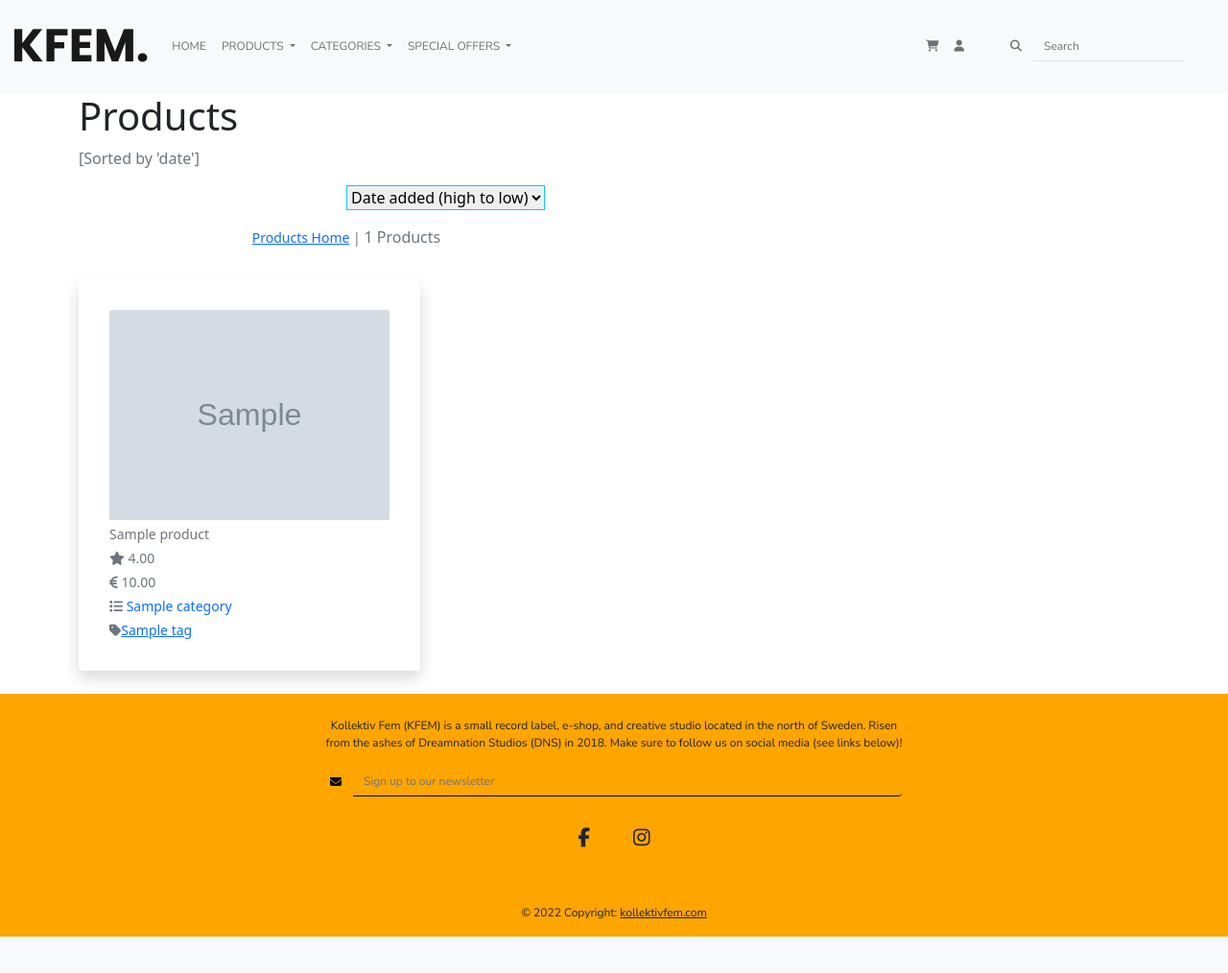
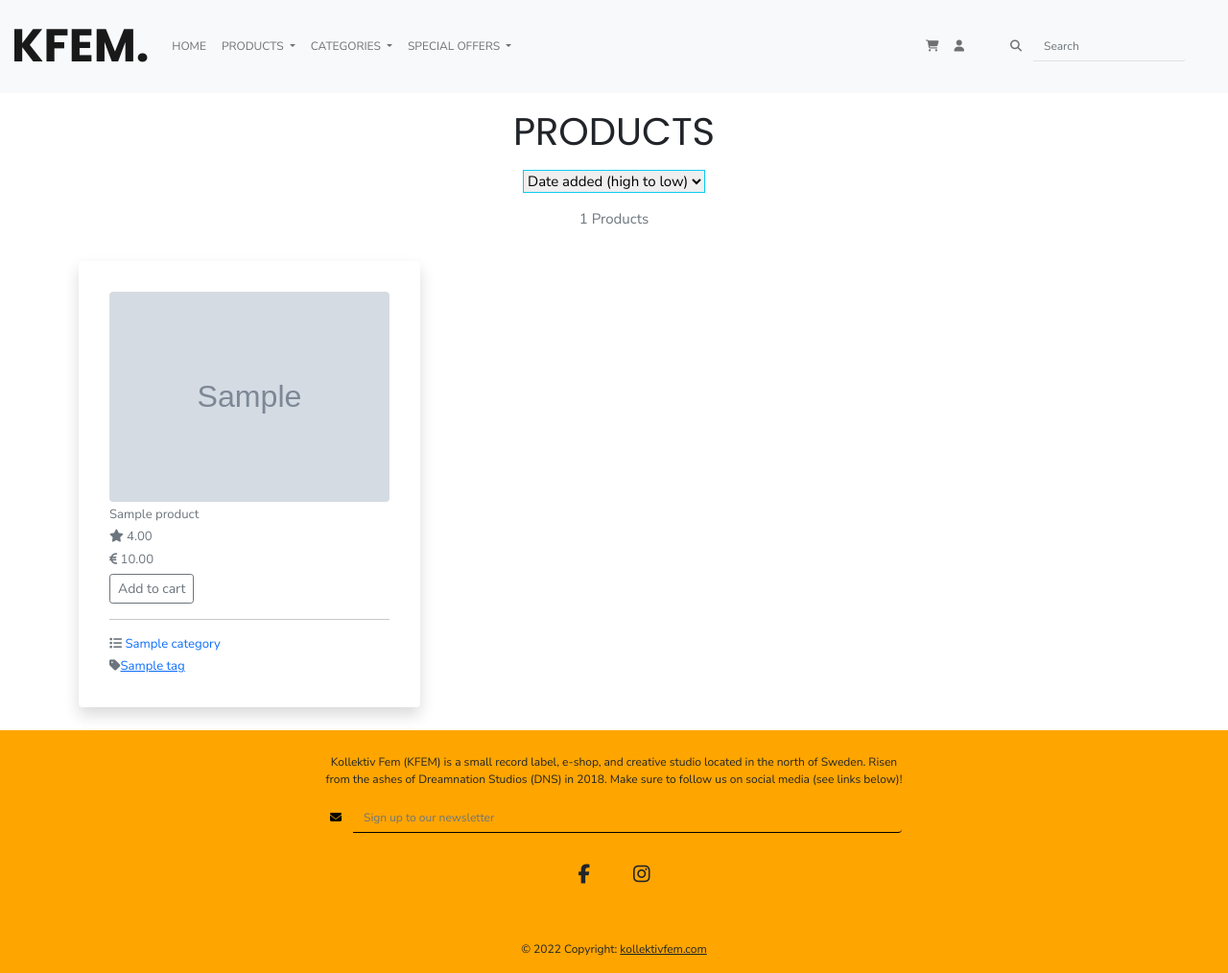
Before and after one commit to worldofmarcus/project-portfolio-5, a Django app: page /products/?sort=date&direction=desc in a window 1280 px wide. Shown: the part 49-1063 px from the top of the page at 96% size. Before the commit the page ends 1025 px from the top, so only its background shows below. Run offline with Django 3.2, Linux system fonts and the light colour scheme; tables that the repository leaves empty hold one stand-in row (values such as "Sample post"); grey boxes marked "Sample" are stand-in pictures; some libraries are stand-ins or nearby versions.

Commit message:
Add css styling to products.html and add modal to product_details.html

```diff
--- a/products/models.py
+++ b/products/models.py
@@ -35,7 +35,7 @@ class Product(models.Model):
     price = models.DecimalField(max_digits=6, decimal_places=2)
     tags = models.ManyToManyField(Tag)
     description = models.TextField()
-    rating = models.DecimalField(max_digits=6, decimal_places=2, null=True)
+    rating = models.DecimalField(max_digits=6, decimal_places=2, blank=True, null=True)
     sku = models.CharField(max_length=254, null=True, blank=True)
     image_url = models.URLField(max_length=1024, null=True, blank=True)
     product_size = models.BooleanField(default=False, null=True, blank=True)
--- a/products/templates/products/products.html
+++ b/products/templates/products/products.html
@@ -4,21 +4,18 @@
 {% block content %}
 
 <div class="container flex-grow-1">
-    <div>
-        <h1>Products</h1>
-        {% if sort or not sort %}
-        <p class="text-muted">[Sorted by '{{ sort }}']</p>
-        {% elif sort or not sort and category %}
-        <p class="text-muted">[Sorted by '{{ sort }}']</p>
-        {% endif %}
-        {% for category in current_categories %}
-        <p class="text-muted">{{ category.view_name }}</p>
-        <br>
-        {% endfor %}
+    <div class="text-center">
+        <h1 class="mt-3">Products</h1>
+
+        {% if category %}
+        <p class=body-text>
+            {% for category in current_categories %}<i class=" fa-solid fa-list mr-1"></i> {{ category.view_name }}
+            {% endfor %}
+            {% endif  %}
+        </p>
     </div>
-
-    <div class="col-12 col-md-6 my-auto order-md-last d-flex justify-content-center justify-content-md-end">
-        <div class="sort-select-wrapper w-50">
+    <div class="body-text">
+        <div class="dropdown text-center">
             <select id="sort-selector"
                 class="custom-select custom-select-sm rounded-0 border border-{% if current_sorting != 'None_None' %}info{% else %}black{% endif %}">
                 <option value="reset" {% if current_sorting == 'None_None' %}selected{% endif %}>Sort by...</option>
@@ -41,11 +38,8 @@
             </select>
         </div>
     </div>
-    <div class="col-12 col-md-6 order-md-first">
-        <p class="text-muted mt-3 text-center text-md-left">
-            {% if search_term or current_categories or current_sorting != 'None_None' %}
-            <span class="small"><a href="{% url 'list_all_products' %}">Products Home</a> | </span>
-            {% endif %}
+    <div>
+        <p class="text-muted mt-3 text-center body-text">
             {{ product_list|length }} Products{% if search_term %} found for
             <strong>"{{ search_term }}"</strong>{% endif %}
         </p>
@@ -56,9 +50,9 @@
             <div class="row">
                 {% for product in product_list %}
                 <div class="col-lg-4 col-md-4 col-sm-12">
-                    <div class="card mb-4 border-0 shadow p-3 bg-white rounded">
+                    <div class="card mb-4 border-0 shadow p-3 bg-white rounded body-text">
                         <div class="card-body">
-                            <div class="image-container">
+                            <div class="image-container img-zoom rounded">
                                 {% if product.image %}
                                 <a href="{% url 'product_detail' product.id %}">
                                     <img class="card-img-top" src="{{ product.image.url }}" alt="{{ product.name }}">
@@ -70,9 +64,15 @@
                                 {% endif %}
                             </div>
                             <p class="mt-1 mb-1 small text-muted">{{ product.name }}</p>
+                            {% if product.rating %}
                             <p class="mb-1 small text-muted"><i class="fa-solid fa-star"></i> {{ product.rating }}</p>
+                            {% else %}
+                            <p class="mb-1 small text-muted"><i class="fa-solid fa-star"></i> No rating yet</p>
+                            {% endif %}
                             <p class="mb-1 small text-muted"><i class="fa-solid fa-euro-sign"></i> {{ product.price }}
                             </p>
+                            <button type="button" class="btn btn-sm btn-outline-secondary">Add to cart</button>
+                            <hr>
                             {% if product.category %}
                             <p class="small mt-1 mb-0 text-muted">
                                 <i class=" fa-solid fa-list mr-1"></i>
@@ -84,7 +84,6 @@
                             {% endif %}
                             <p class="small mt-1 mb-0 mb-0 text-muted">
                                 {% for tag in product.tags.all %} <i class="fa-solid fa-tag">
-
                                 </i><a href="{% url 'list_all_products' %}?tag={{ tag }}">{{ tag }}</a>{% endfor %}
                             </p>
                         </div>
--- a/products/views.py
+++ b/products/views.py
@@ -48,7 +48,6 @@ def list_all_products(request):
             products = products.filter(category__name__in=categories)
             categories = Category.objects.filter(name__in=categories)
 
-
         if 'q' in request.GET:
             query = request.GET['q']
             if not query:
@@ -77,8 +76,6 @@ def list_all_products(request):
         'current_sorting': current_sorting,
         'sort': sort,
         'direction': direction,
-
-
         }
 
     return render(request, 'products/products.html', context)
--- a/static/css/style.css
+++ b/static/css/style.css
@@ -8,10 +8,34 @@
    global styles
    ============== */
 
+h1,
+h2,
+h3,
+h4,
+h5,
+h6 {
+    font-family: 'Poppins', sans-serif;
+    text-transform: uppercase;
+
+}
+
 .body-text {
     font-family: 'Nunito Sans', sans-serif;
     font-size: 15px;
 }
+
+.img-zoom {
+    overflow: hidden;
+}
+
+.img-zoom img {
+    transition: transform .5s ease;
+}
+
+.img-zoom:hover img {
+    transform: scale(1.2);
+}
+
 
 /* ==================
    top bar & nav bar
@@ -60,8 +84,6 @@
     background-image: url(/media/kfem_canvas_04.png);
 }
 
-
-
 .overlay-image {
     position: absolute;
     bottom: 0;
@@ -95,7 +117,6 @@
     padding: 20px;
 
 }
-
 
 /* ==============
    input fields
```
Also changed, not shown: products/templates/products/product_detail.html (+20 -1 lines).
